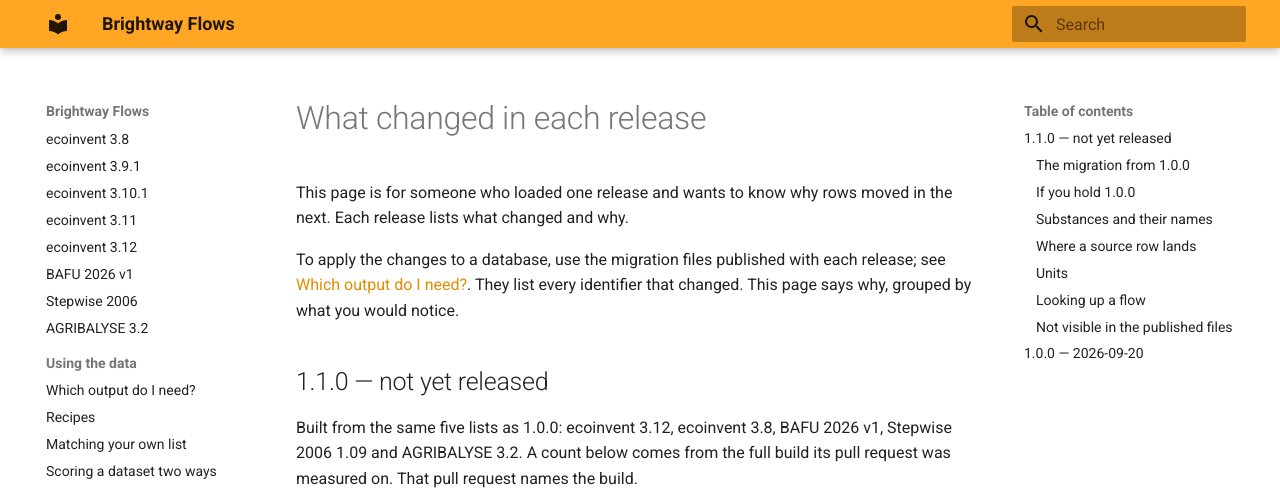
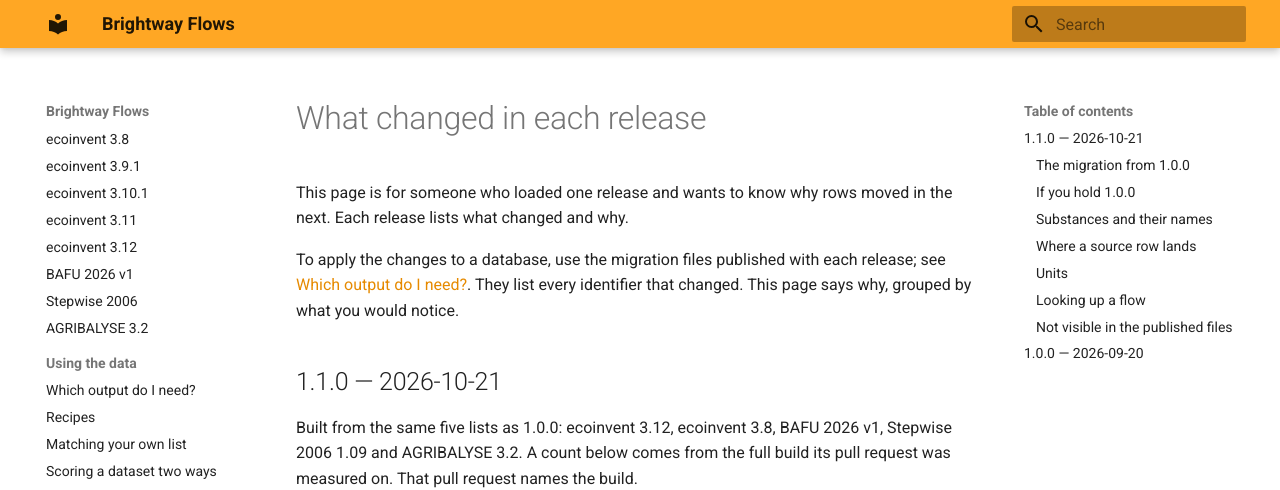
Before and after one commit to brightway-labs/brightway-flows, an MkDocs documentation site: the page built from docs/using/releases.md, in a window 1280 px wide and 900 px high. Shown: the top 490 px of the window. Built offline with MkDocs 1.6.1 and Material for MkDocs 9.7.7, drawn with Linux system fonts in a browser that asks for light colours.

Commit message:
Date release 1.1.0 2026-10-21

```diff
--- a/docs/using/releases.md
+++ b/docs/using/releases.md
@@ -9,7 +9,7 @@
 They list every identifier that changed. This page says why, grouped by what
 you would notice.
 
-## 1.1.0 — not yet released
+## 1.1.0 — 2026-10-21
 
 Built from the same five lists as 1.0.0: ecoinvent 3.12, ecoinvent 3.8,
 BAFU 2026 v1, Stepwise 2006 1.09 and AGRIBALYSE 3.2. A count below comes from
```
